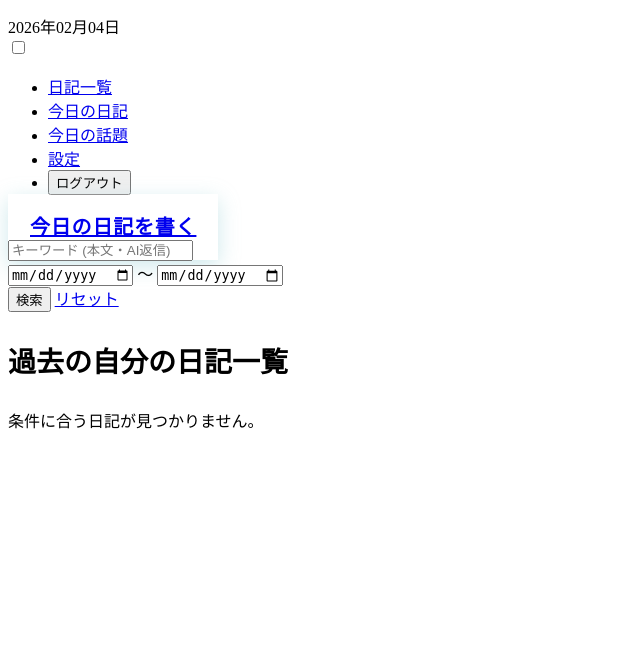
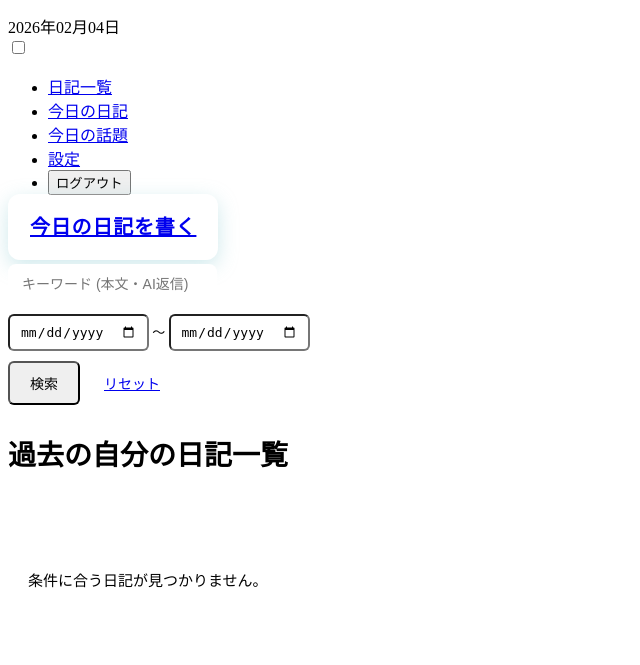
Before and after one commit to Tech-Jam-KDG-2026-Winter/Team-1-Django, a Django app: page / in a window 1280 px wide. Shown: the part 537-1202 px from the top of the page, without its empty margins (0-640 px from the left). Before the commit the page ends 966 px from the top, so only its background shows below. Run offline with Django 5.2, Linux system fonts and the light colour scheme; the visitor is signed in with stand-in values (Sample User, id 1).

Commit message:
日記一覧画面のデザイン実装修正(css)

```diff
--- a/static/css/style.css
+++ b/static/css/style.css
@@ -2,10 +2,13 @@
 .index-container h3{
     font-size: 28px;
     font-weight: 700;
+    margin-bottom: 20px;
+    padding-bottom: 16px;
     border-bottom: 3px solid var(--primary-color);
 }
 
 .write-link-area{
+    margin-bottom: 24px;
     padding-bottom: 0;
     border-bottom: none;
 }
@@ -15,16 +18,108 @@
     font-size: 20px;
     font-weight: 700;
     letter-spacing: 0.8px;
+    border-radius: 12px;
     box-shadow: 0 6px 20px rgb(135, 201, 208, 0.4),inset 0 1px 2px rgba(255, 255, 255, 0.3);
     border: 2px solid rgba(255, 255, 255, 0.2);
 }
 
+.btn-write:active{
+    box-shadow: 0 3px 12px rgba(135, 201, 208, 0.3);
+}
+
 .search-toggle-area{
     margin-bottom: 16px;
+    padding-bottom: 16px;
     border-bottom: 1px solid var(--border-color);
 }
 
 .btn-toggle-search{
+    width: 100%;
     padding: 10px;
+    font-size: 14px;
+    font-weight: 600;
+    color: var(--text-color);
+    background: #fff;
+    border: 1px solid var(--border-color);
+    border-radius: 6px;
+    cursor: pointer;
+    transition: all 0.3s ease;
+    -webkit-tap-highlight-color: transparent;
+}
+
+.btn-toggle-search:active{
+    background: var(--bg-color);
+    border-color: var(--primary-color);
+}
+
+.serach-section{
+    background: #fff;
+    padding: 16px;
+    margin-bottom: 16px;
+    border-radius: 8px;
     border: 1px solid var(--border-color);
 }
+
+.search-form input[type="text"]{
+    padding: 12px 14px;
+    font-size: 14px;
+    border: 2px solid var(--border-color);
+    border-radius: 8px;
+    background: #fff;
+    color: var(--text-color);
+    margin-bottom: 10px;
+}
+
+.search-buttons{
+    margin-top: 8px;
+}
+
+.date-range{
+    gap: 6px;
+    margin-bottom: 10px;
+    font-size: 13px;
+}
+
+.date-range input[type="date"]{
+    padding: 8px 10px;
+    font-size: 13px;
+    border-radius: 6px;
+}
+
+.btn-search,
+.btn-reset{
+    display: inline-block;
+    padding: 10px 20px;
+    font-size: 14px;
+    border-radius: 6px;
+}
+
+.diary-item{
+    padding: 18px;
+    margin-bottom: 14px;
+    border-radius: 10px;
+    box-shadow: 0 3px 10px rgba(63, 74, 90, 0.1);
+    border-left: 4px solid var(--primary-color);
+}
+
+.diary-item:active{
+    background: var(--bg-color);
+    transform: translateX(4px);
+    box-shadow: 0 2px 6px rgba(63, 74, 90, 0.08);
+}
+
+.diary-item .date{
+    font-size: 15px;
+    font-weight: 700;
+    margin-bottom: 10px;
+}
+
+.diary-item .excerpt{
+    font-size: 15px;
+    line-height: 1.6;
+}
+
+.diary-list > p{
+    padding: 60px 20px;
+    font-size: 15px;
+}
```
